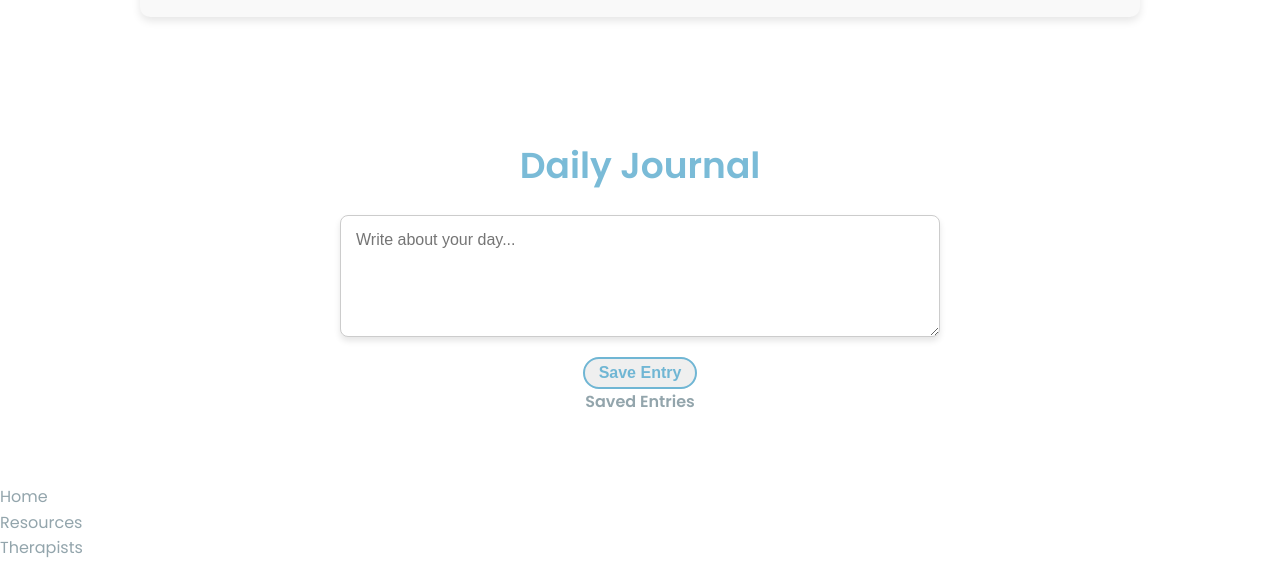
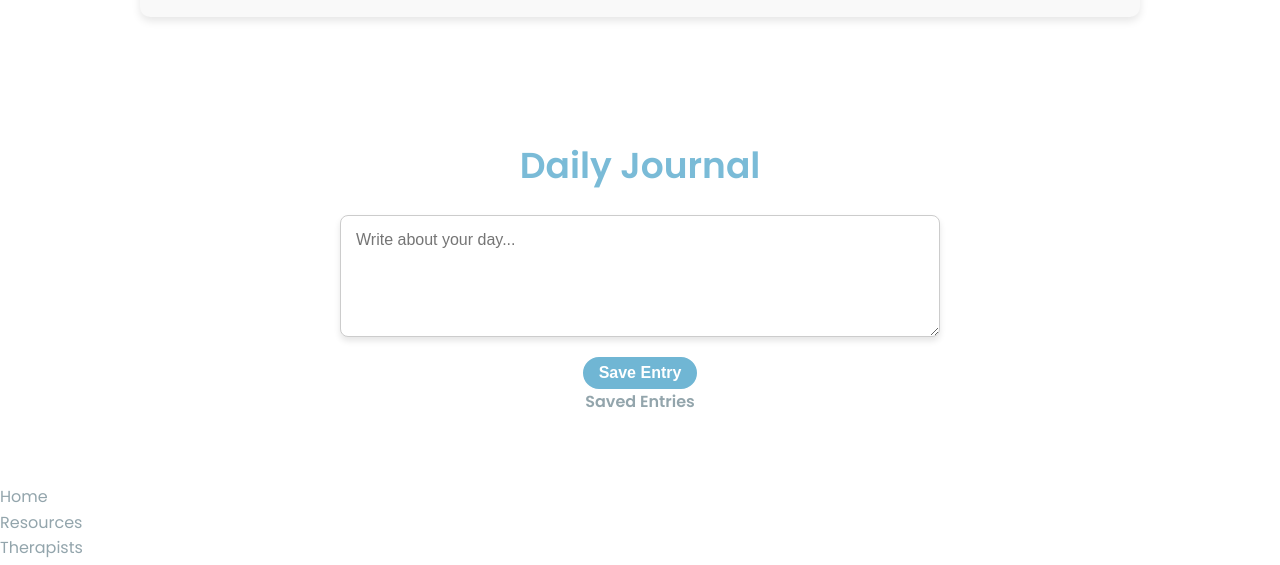
Before and after one commit to ShreyaKachare/Shreyakachare.github.io, a plain HTML site: page moodtracker.html in a window 1280 px wide. In both pictures the pointer is over the button "Save Entry". Shown: the part 941-1506 px from the top of the page. Drawn offline with nearby package versions, Linux system fonts and the light colour scheme.

Commit message:
Update moodtracker.html

```diff
--- a/moodtracker.html
+++ b/moodtracker.html
@@ -226,8 +226,8 @@ html, body {
       transition: background-color 0.3s ease;
     }
 
-    .cta-button:hover {
-      background-color: #89BAD4;
+    .save-journal-btn:hover {
+      background-color: #70B6D4;
       color: #ffffff;
 
   .saved-journals {
```
